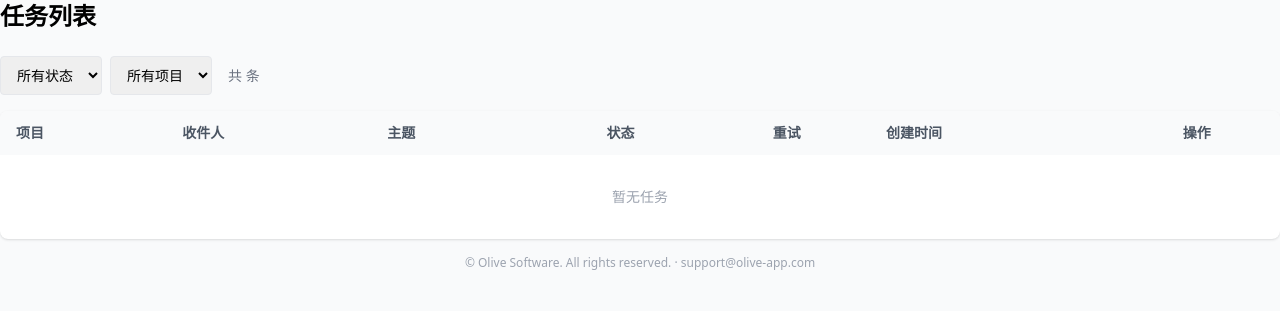
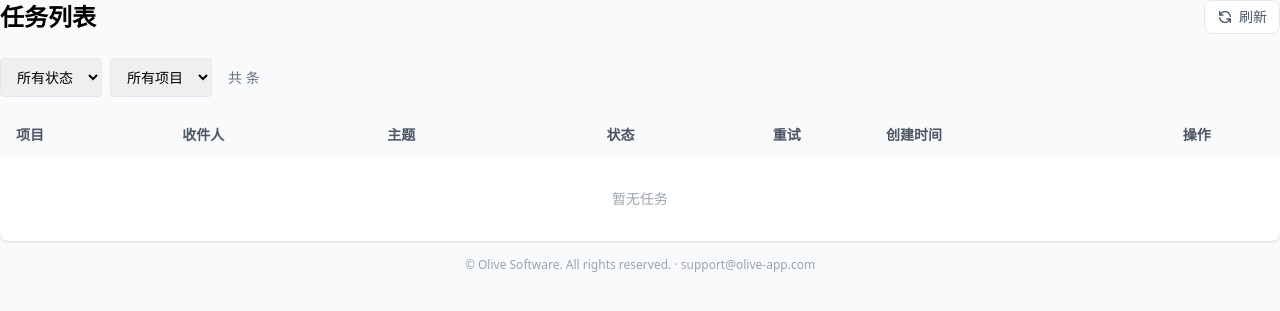
Before and after one commit to loadstarCN/mailpilot, a FastAPI app: template templates/tasks/list.html in a window 1280 px wide. Shown: the top 311 px of the page. Run offline with FastAPI, Linux system fonts and the light colour scheme; the template is opened without the code that fills it, so the values that code supplies are empty; parts of the project's set-up code (start-up, migrations or seed data) failed here and were passed over; some libraries are stand-ins or nearby versions.

Commit message:
增加刷新按钮

```diff
--- a/templates/tasks/list.html
+++ b/templates/tasks/list.html
@@ -3,7 +3,15 @@
 {% block title %}任务列表 - Mailpilot{% endblock %}
 {% set status_labels = {'pending': '待发送', 'processing': '发送中', 'sent': '已发送', 'failed': '失败', 'retry': '重试中', 'cancelled': '已取消'} %}
 {% block content %}
-<h2 class="text-2xl font-bold mb-6">任务列表</h2>
+<div class="flex items-center justify-between mb-6">
+    <h2 class="text-2xl font-bold">任务列表</h2>
+    <button onclick="location.reload()" class="inline-flex items-center gap-1.5 px-3 py-1.5 text-sm text-gray-600 bg-white border rounded-lg hover:bg-gray-50 transition-colors">
+        <svg xmlns="http://www.w3.org/2000/svg" class="w-4 h-4" fill="none" viewBox="0 0 24 24" stroke="currentColor" stroke-width="2">
+            <path stroke-linecap="round" stroke-linejoin="round" d="M4 4v5h.582m15.356 2A8.001 8.001 0 004.582 9m0 0H9m11 11v-5h-.581m0 0a8.003 8.003 0 01-15.357-2m15.357 2H15"/>
+        </svg>
+        刷新
+    </button>
+</div>
 <div class="mb-4">
     <form method="get" class="flex items-center gap-2">
         <select name="status" onchange="this.form.submit()" class="px-3 py-2 border rounded text-sm">
```
